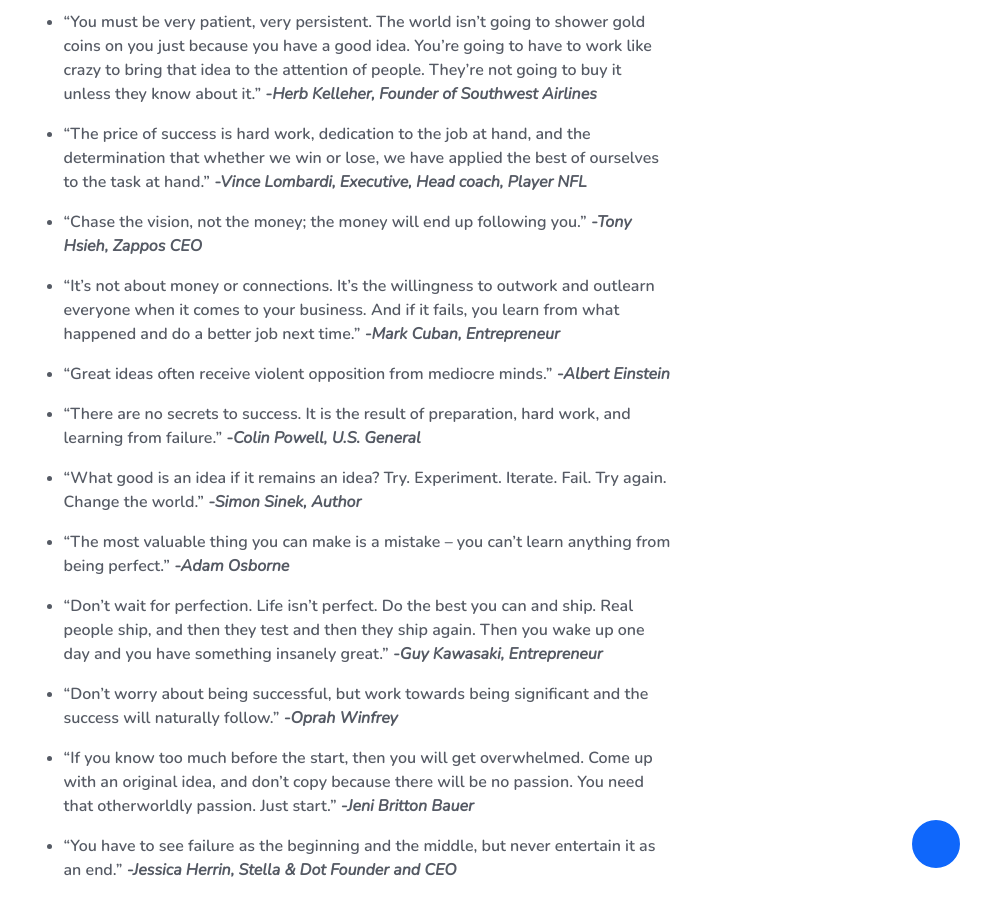
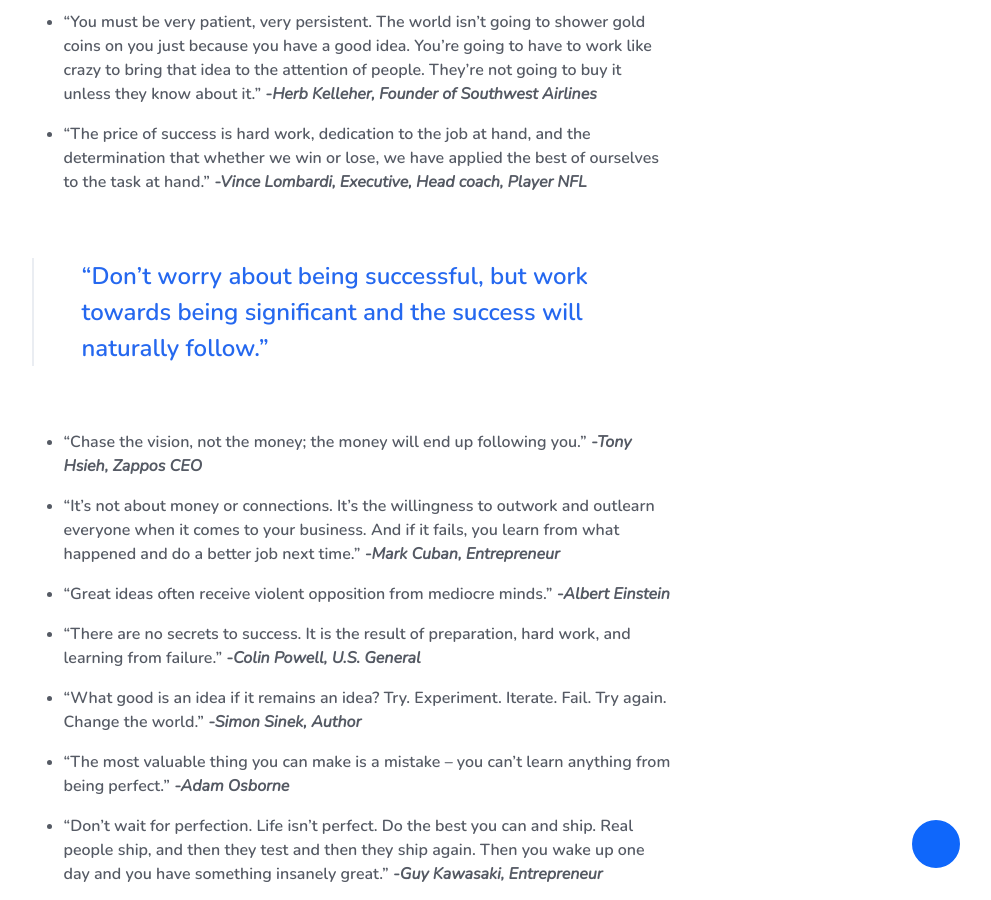
Before and after one commit to neo360africa3/neo360africa3.github.io, a Jekyll site: the page built from _posts/2019-10-10-heres-what-successful-entrepreneurs-have-to-say-about-excelling-in-business.markdown, in a window 1280 px wide and 900 px high, scrolled down 1625 px. Shown: the whole window, without its empty margins (288-1279 px from the left). Built offline with Jekyll 4.4.1, drawn with Linux system fonts in a browser that asks for light colours; our own code applies the rules of GitHub Pages for plain Markdown files; a script that is not in the unit is left out.

Commit message:
Updated Heres What Successful Entrepreneurs Have To Say About Excelling In Business

```diff
--- a/_posts/2019-10-10-heres-what-successful-entrepreneurs-have-to-say-about-excelling-in-business.markdown
+++ b/_posts/2019-10-10-heres-what-successful-entrepreneurs-have-to-say-about-excelling-in-business.markdown
@@ -35,7 +35,9 @@
 
 * “The price of success is hard work, dedication to the job at hand, and the determination that whether we win or lose, we have applied the best of ourselves to the task at hand.” *-Vince Lombardi, Executive, Head coach, Player NFL*
 
-
+<blockquote class="blockquote">
+“Don’t worry about being successful, but work towards being significant and the success will naturally follow.”
+</blockquote>
 
 * “Chase the vision, not the money; the money will end up following you.” *-Tony Hsieh, Zappos CEO*
 
```
